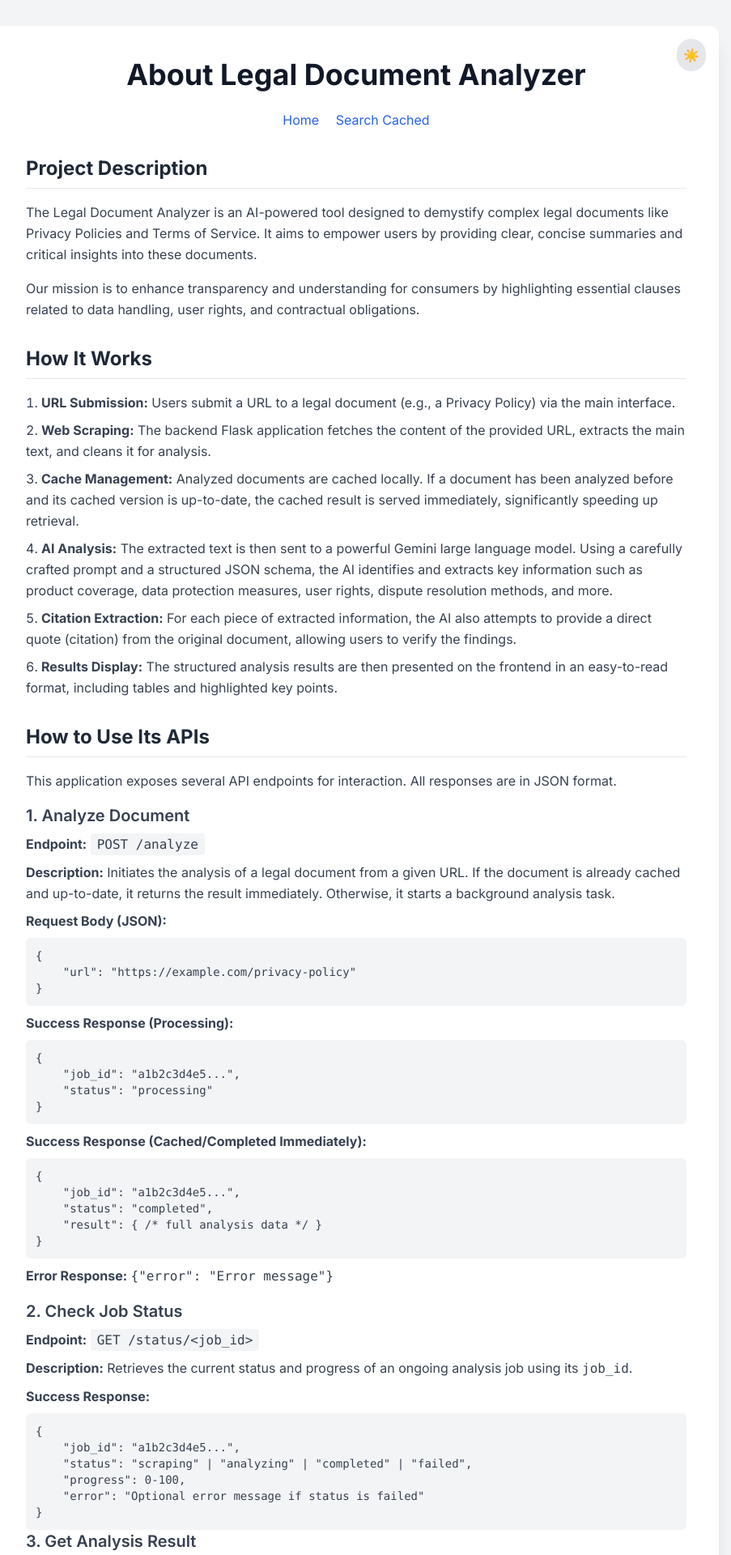
After one commit to patlerds/TOSCheck-Transfer-Students, a Flask app: page /about in a window 1280 px wide. The commit adds this page. Shown: the top 1920 px of the page at 81% size, without its empty margins (200-1103 px from the left). Run offline with Flask 3, Linux system fonts and the light colour scheme; some libraries are stand-ins or nearby versions.

Commit message:
Add search and about pages with API and UI integration
Introduces /search and /about routes with corresponding templates for searching cached analyses and displaying project information. Adds a /search_cached API endpoint for searching cached analysis results by URL or title. Updates the index page navigation, improves code structure, and increments the app version.

```diff
--- a/app.py
+++ b/app.py
@@ -29,7 +29,7 @@ os.makedirs(CACHE_DIR, exist_ok=True) # Ensure cache directory exists
 VERSION_FILE = 'version.txt'
 # Increment version for new data structure
 # Updated version to reflect new comprehensive analysis schema + raw text in cache
-CURRENT_APP_VERSION = "1.0.1.1"
+CURRENT_APP_VERSION = "1.0.1.2"
 
 # --- End Versioning Configuration ---
 
@@ -489,12 +489,14 @@ def analyze_document_task(url_hash, url):
             if len(document_text) > MAX_TEXT_LENGTH:
                 document_text = document_text[:MAX_TEXT_LENGTH] + "\n... (document truncated)"
 
-        # Read the raw text for citation checking later
+        # Read the raw text for citation later (this is the potentially truncated text for LLM)
         # Always write raw.txt, even if it contains an error message or is small
         with open(raw_text_file_path, 'w', encoding='utf-8') as f:
             f.write(document_text)
 
-        # Store the full extracted text for citation validation
+        # Store the full extracted text for citation validation (this should be the non-truncated one ideally,
+        # but for consistency with what was passed to LLM, we use the potentially truncated one here).
+        # A more robust solution might store both original and truncated.
         document_raw_text_content = document_text
 
 
@@ -576,67 +578,22 @@ def analyze_document_task(url_hash, url):
             job_statuses[url_hash]["error"] = final_error_message
 
 
-
-# App stuff
-
 @app.route('/')
 def index():
-    """
-    Renders the main frontend HTML page or returns JSON if 'format=json' is in query params.
-    """
-    if request.args.get('format') == 'json':
-        url = request.args.get('url')
-        if not url:
-            return jsonify({"error": "URL parameter is required when format=json."}), 400
+    """Renders the main frontend HTML page."""
+    return render_template('index.html', app_version=CURRENT_APP_VERSION)
 
-        # Basic URL validation
-        if not url.startswith('http://') and not url.startswith('https://'):
-            return jsonify({"error": "Invalid URL format. Must start with http:// or https://."}), 400
+# New route for the search page
+@app.route('/search')
+def search_page():
+    """Renders the search cached websites HTML page."""
+    return render_template('search.html', app_version=CURRENT_APP_VERSION)
 
-        # SSRF Prevention: Validate URL safety before proceeding
-        if not is_safe_url(url):
-            return jsonify({"error": "Provided URL is not allowed. Potential security risk."}), 403
-
-        url_hash = hashlib.sha256(url.encode('utf-8')).hexdigest()
-        cache_dir_path = os.path.join(CACHE_DIR, url_hash)
-        cache_file_path = os.path.join(cache_dir_path, 'analysis.json')
-
-        cached_analysis = None
-        should_reanalyze = False
-
-        if os.path.exists(cache_file_path):
-            try:
-                with open(cache_file_path, 'r', encoding='utf-8') as f:
-                    cached_analysis = json.load(f)
-
-                cached_version_str = cached_analysis.get('version', '0.0.0')
-                if parse_version(cached_version_str) < parse_version(CURRENT_APP_VERSION):
-                    print(f"Cached version {cached_version_str} is older than current version {CURRENT_APP_VERSION} for {url}. Initiating re-analysis.")
-                    should_reanalyze = True
-                # If cache is fresh, cached_analysis is already loaded and should_reanalyze is false
-
-            except json.JSONDecodeError as e:
-                print(f"Error reading cached JSON for {url_hash}: {e}. Cache might be corrupted. Initiating re-analysis.")
-                should_reanalyze = True # Corrupted cache, treat as if it doesn't exist
-            except Exception as e:
-                print(f"An unexpected error occurred during cache lookup for {url_hash}: {e}. Initiating re-analysis.")
-                should_reanalyze = True # Other cache error, treat as if it doesn't exist
-        else:
-            print(f"Analysis not found in cache for {url}. Initiating new analysis.")
-            should_reanalyze = True # No cache, so initiate analysis
-
-        if should_reanalyze:
-            # If not cached, or cache was old/corrupted, start a background task
-            print(f"Starting new analysis for {url} (Job ID: {url_hash}) from /?format=json request.")
-            job_statuses[url_hash] = {"status": "started", "progress": 0}
-            executor.submit(analyze_document_task, url_hash, url) # Run task in a separate thread
-            return jsonify({"job_id": url_hash, "status": "processing", "message": "Analysis initiated. Please use /status/<job_id> and /result/<job_id> to track progress and retrieve results."}), 202
-        else:
-            # Cache is fresh and valid, return it
-            return jsonify(cached_analysis)
-    else:
-        # Render HTML page as usual
-        return render_template('index.html', app_version=CURRENT_APP_VERSION)
+# New route for the about page
+@app.route('/about')
+def about_page():
+    """Renders the about HTML page."""
+    return render_template('about.html', app_version=CURRENT_APP_VERSION)
 
 @app.route('/analyze', methods=['POST'])
 def analyze_url():
@@ -770,6 +727,40 @@ def get_recent_analyses():
 
     return jsonify(recent_items)
 
+@app.route('/search_cached', methods=['GET'])
+def search_cached():
+    """
+    Searches through cached analysis results by URL or title.
+    """
+    query = request.args.get('query', '').lower()
+    results = []
+
+    for entry_name in os.listdir(CACHE_DIR):
+        entry_path = os.path.join(CACHE_DIR, entry_name)
+        analysis_file = os.path.join(entry_path, 'analysis.json')
+
+        if os.path.isdir(entry_path) and os.path.exists(analysis_file):
+            try:
+                with open(analysis_file, 'r', encoding='utf-8') as f:
+                    data = json.load(f)
+                    url = data.get('url', '').lower()
+                    title = data.get('title', '').lower()
+
+                    if query in url or query in title:
+                        results.append({
+                            "url": data.get('url'),
+                            "title": data.get('title', 'Untitled Document'),
+                            "timestamp": data.get('timestamp')
+                        })
+            except json.JSONDecodeError:
+                print(f"Warning: Corrupted JSON cache file found during search: {analysis_file}")
+            except Exception as e:
+                print(f"Error reading cache entry during search {analysis_file}: {e}")
+
+    # Sort results by most recent first
+    results.sort(key=lambda x: x.get('timestamp', 0), reverse=True)
+    return jsonify(results)
+
 
 if __name__ == '__main__':
     # For local development, you can run: python app.py
--- /dev/null
+++ b/templates/about.html
@@ -0,0 +1,252 @@
+<!DOCTYPE html>
+<html lang="en">
+<head>
+    <meta charset="UTF-8">
+    <meta name="viewport" content="width=device-width, initial-scale=1.0">
+    <title>About Legal Document Analyzer</title>
+    <script src="https://cdn.tailwindcss.com"></script>
+    <link href="https://fonts.googleapis.com/css2?family=Inter:wght@400;600;700&display=swap" rel="stylesheet">
+    <style>
+        /* Your existing styles from index.html (copy or link) */
+        body {
+            font-family: 'Inter', sans-serif;
+            background-color: #f3f4f6;
+            color: #374151;
+            transition: background-color 0.3s ease, color 0.3s ease;
+        }
+        html.dark body {
+            background-color: #1a202c;
+            color: #e2e8f0;
+        }
+        html.dark .bg-white { background-color: #2d3748; }
+        html.dark .shadow-xl { box-shadow: 0 20px 25px -5px rgba(0, 0, 0, 0.4), 0 10px 10px -5px rgba(0, 0, 0, 0.3); }
+        html.dark .border-gray-300 { border-color: #4a5568; }
+        html.dark .text-gray-900 { color: #e2e8f0; }
+        html.dark .text-gray-600 { color: #a0aec0; }
+        html.dark .text-gray-700 { color: #cbd5e0; }
+        html.dark .text-gray-800 { color: #e2e8f0; }
+        html.dark .bg-gray-50 { background-color: #2c313a; }
+        html.dark .border-b { border-bottom-color: #4a5568; }
+        html.dark .bg-white.p-4.rounded-md { background-color: #2d3748; }
+        html.dark .bg-gray-100 { background-color: #4a5568; }
+        html.dark .border-gray-200 { border-color: #4a5568; }
+        html.dark .text-gray-500 { color: #a0aec0; }
+        html.dark .bg-blue-50 { background-color: #3182ce; color: #ffffff; }
+        html.dark .hover\:bg-blue-100:hover { background-color: #2b6cb0; }
+        /* Custom scrollbar */
+        ::-webkit-scrollbar { width: 8px; height: 8px; }
+        ::-webkit-scrollbar-track { background: #e0e0e0; border-radius: 10px; }
+        html.dark ::-webkit-scrollbar-track { background: #374151; }
+        ::-webkit-scrollbar-thumb { background: #a0a0a0; border-radius: 10px; }
+        html.dark ::-webkit-scrollbar-thumb { background: #5a6b84; }
+        ::-webkit-scrollbar-thumb:hover { background: #7a7a7a; }
+        html.dark ::-webkit-scrollbar-thumb:hover { background: #718096; }
+    </style>
+</head>
+<body class="min-h-screen flex flex-col items-center py-8 px-4 sm:px-6 lg:px-8">
+    <div class="max-w-4xl w-full bg-white shadow-xl rounded-xl p-6 sm:p-8 lg:p-10 relative">
+        <!-- Theme Toggle Button -->
+        <button id="themeToggle"
+            class="absolute top-4 right-4 p-2 rounded-full bg-gray-200 dark:bg-gray-700 text-gray-800 dark:text-gray-200 hover:bg-gray-300 dark:hover:bg-gray-600 transition duration-150 ease-in-out focus:outline-none focus:ring-2 focus:ring-blue-500 focus:ring-offset-2">
+            <span id="themeIcon">☀️</span>
+        </button>
+
+        <a href="/"
+            class="block text-center no-underline text-gray-900 hover:text-blue-700 dark:text-gray-100 dark:hover:text-blue-500 transition duration-150 ease-in-out">
+            <h1 class="text-3xl sm:text-4xl font-bold mb-6">About Legal Document Analyzer</h1>
+        </a>
+        <nav class="mb-8 text-center">
+            <a href="/" class="text-blue-600 hover:underline dark:text-blue-400 mr-4">Home</a>
+            <a href="/search" class="text-blue-600 hover:underline dark:text-blue-400">Search Cached</a>
+        </nav>
+
+        <div class="text-gray-700 dark:text-gray-300 leading-relaxed space-y-8">
+            <!-- Project Description -->
+            <section>
+                <h2 class="text-2xl font-bold text-gray-800 dark:text-gray-100 mb-4 border-b pb-2 dark:border-gray-600">
+                    Project Description
+                </h2>
+                <p class="mb-4">
+                    The Legal Document Analyzer is an AI-powered tool designed to demystify complex legal documents like Privacy Policies and Terms of Service. It aims to empower users by providing clear, concise summaries and critical insights into these documents.
+                </p>
+                <p>
+                    Our mission is to enhance transparency and understanding for consumers by highlighting essential clauses related to data handling, user rights, and contractual obligations.
+                </p>
+            </section>
+
+            <!-- How the Project Works -->
+            <section>
+                <h2 class="text-2xl font-bold text-gray-800 dark:text-gray-100 mb-4 border-b pb-2 dark:border-gray-600">
+                    How It Works
+                </h2>
+                <ol class="list-decimal list-inside space-y-2">
+                    <li>
+                        <strong>URL Submission:</strong> Users submit a URL to a legal document (e.g., a Privacy Policy) via the main interface.
+                    </li>
+                    <li>
+                        <strong>Web Scraping:</strong> The backend Flask application fetches the content of the provided URL, extracts the main text, and cleans it for analysis.
+                    </li>
+                    <li>
+                        <strong>Cache Management:</strong> Analyzed documents are cached locally. If a document has been analyzed before and its cached version is up-to-date, the cached result is served immediately, significantly speeding up retrieval.
+                    </li>
+                    <li>
+                        <strong>AI Analysis:</strong> The extracted text is then sent to a powerful Gemini large language model. Using a carefully crafted prompt and a structured JSON schema, the AI identifies and extracts key information such as product coverage, data protection measures, user rights, dispute resolution methods, and more.
+                    </li>
+                    <li>
+                        <strong>Citation Extraction:</strong> For each piece of extracted information, the AI also attempts to provide a direct quote (citation) from the original document, allowing users to verify the findings.
+                    </li>
+                    <li>
+                        <strong>Results Display:</strong> The structured analysis results are then presented on the frontend in an easy-to-read format, including tables and highlighted key points.
+                    </li>
+                </ol>
+            </section>
+
+            <!-- How to Use Its APIs -->
+            <section>
+                <h2 class="text-2xl font-bold text-gray-800 dark:text-gray-100 mb-4 border-b pb-2 dark:border-gray-600">
+                    How to Use Its APIs
+                </h2>
+                <p class="mb-4">
+                    This application exposes several API endpoints for interaction. All responses are in JSON format.
+                </p>
+
+                <h3 class="text-xl font-semibold text-gray-700 dark:text-gray-300 mb-2">1. Analyze Document</h3>
+                <p class="mb-2"><strong>Endpoint:</strong> <code class="bg-gray-100 dark:bg-gray-700 px-2 py-1 rounded">POST /analyze</code></p>
+                <p class="mb-2"><strong>Description:</strong> Initiates the analysis of a legal document from a given URL. If the document is already cached and up-to-date, it returns the result immediately. Otherwise, it starts a background analysis task.</p>
+                <p class="mb-2"><strong>Request Body (JSON):</strong></p>
+                <pre class="bg-gray-100 dark:bg-gray-700 p-3 rounded-md text-sm whitespace-pre-wrap"><code>{
+    "url": "https://example.com/privacy-policy"
+}</code></pre>
+                <p class="mb-2 mt-2"><strong>Success Response (Processing):</strong></p>
+                <pre class="bg-gray-100 dark:bg-gray-700 p-3 rounded-md text-sm whitespace-pre-wrap"><code>{
+    "job_id": "a1b2c3d4e5...",
+    "status": "processing"
+}</code></pre>
+                <p class="mb-2 mt-2"><strong>Success Response (Cached/Completed Immediately):</strong></p>
+                <pre class="bg-gray-100 dark:bg-gray-700 p-3 rounded-md text-sm whitespace-pre-wrap"><code>{
+    "job_id": "a1b2c3d4e5...",
+    "status": "completed",
+    "result": { /* full analysis data */ }
+}</code></pre>
+                <p class="mb-4 mt-2"><strong>Error Response:</strong> <code>{"error": "Error message"}</code></p>
+
+                <h3 class="text-xl font-semibold text-gray-700 dark:text-gray-300 mb-2">2. Check Job Status</h3>
+                <p class="mb-2"><strong>Endpoint:</strong> <code class="bg-gray-100 dark:bg-gray-700 px-2 py-1 rounded">GET /status/&lt;job_id&gt;</code></p>
+                <p class="mb-2"><strong>Description:</strong> Retrieves the current status and progress of an ongoing analysis job using its <code>job_id</code>.</p>
+                <p class="mb-2 mt-2"><strong>Success Response:</strong></p>
+                <pre class="bg-gray-100 dark:bg-gray-700 p-3 rounded-md text-sm whitespace-pre-wrap"><code>{
+    "job_id": "a1b2c3d4e5...",
+    "status": "scraping" | "analyzing" | "completed" | "failed",
+    "progress": 0-100,
+    "error": "Optional error message if status is failed"
+}</code></pre>
+
+                <h3 class="text-xl font-semibold text-gray-700 dark:text-gray-300 mb-2">3. Get Analysis Result</h3>
+                <p class="mb-2"><strong>Endpoint:</strong> <code class="bg-gray-100 dark:bg-gray-700 px-2 py-1 rounded">GET /result/&lt;job_id&gt;</code></p>
+                <p class="mb-2"><strong>Description:</strong> Fetches the complete analysis result for a given <code>job_id</code> once the analysis is completed.</p>
+                <p class="mb-2 mt-2"><strong>Success Response:</strong></p>
+                <pre class="bg-gray-100 dark:bg-gray-700 p-3 rounded-md text-sm whitespace-pre-wrap"><code>{
+    "version": "1.0.1.1",
+    "url": "https://example.com/privacy-policy",
+    "title": "Example Privacy Policy",
+    "full_analysis": { /* detailed structured AI analysis */ },
+    "document_raw_text": "Full text of the analyzed document...",
+    "timestamp": 1678886400.0
+}</code></pre>
+                <p class="mb-4 mt-2"><strong>Error Response (if not completed or failed):</strong> <code>{"status": "processing", "message": "Analysis is still in progress."}</code></p>
+
+
+                <h3 class="text-xl font-semibold text-gray-700 dark:text-gray-300 mb-2">4. Get Recent Analyses</h3>
+                <p class="mb-2"><strong>Endpoint:</strong> <code class="bg-gray-100 dark:bg-gray-700 px-2 py-1 rounded">GET /recent_analyses</code></p>
+                <p class="mb-2"><strong>Description:</strong> Returns a list of the 5 most recently analyzed documents from the cache, including their URL and title.</p>
+                <p class="mb-2 mt-2"><strong>Success Response:</strong></p>
+                <pre class="bg-gray-100 dark:bg-gray-700 p-3 rounded-md text-sm whitespace-pre-wrap"><code>[
+    {
+        "url": "https://example.com/recent-policy-1",
+        "title": "Recent Policy One",
+        "timestamp": 1678886400.0
+    },
+    {
+        "url": "https://example.com/recent-policy-2",
+        "title": "Recent Policy Two",
+        "timestamp": 1678886300.0
+    }
+]</code></pre>
+
+                <h3 class="text-xl font-semibold text-gray-700 dark:text-gray-300 mb-2">5. Search Cached Documents</h3>
+                <p class="mb-2"><strong>Endpoint:</strong> <code class="bg-gray-100 dark:bg-gray-700 px-2 py-1 rounded">GET /search_cached?query=&lt;your_query&gt;</code></p>
+                <p class="mb-2"><strong>Description:</strong> Searches through cached analysis results by matching the query against URLs or titles. Case-insensitive.</p>
+                <p class="mb-2 mt-2"><strong>Success Response:</strong></p>
+                <pre class="bg-gray-100 dark:bg-gray-700 p-3 rounded-md text-sm whitespace-pre-wrap"><code>[
+    {
+        "url": "https://example.com/search-result-1",
+        "title": "Search Result One",
+        "timestamp": 1678886400.0
+    },
+    {
+        "url": "https://example.com/another-matching-doc",
+        "title": "Another Document",
+        "timestamp": 1678886200.0
+    }
+]</code></pre>
+            </section>
+        </div>
+
+        <div class="text-center text-gray-500 dark:text-gray-400 text-sm mt-8 border-t pt-4 dark:border-gray-600">
+            <p>App Version: {{ app_version }}</p>
+            <p class="mt-2">Disclaimer: The analysis provided by this AI is for informational purposes only and does not constitute legal advice. Always consult with a legal professional for specific legal guidance.</p>
+        </div>
+    </div>
+
+    <script>
+        // Theme management functions (copy from index.html)
+        function setCookie(name, value, days) {
+            let expires = "";
+            if (days) {
+                const date = new Date();
+                date.setTime(date.getTime() + (days * 24 * 60 * 60 * 1000));
+                expires = "; expires=" + date.toUTCString();
+            }
+            document.cookie = name + "=" + (value || "") + expires + "; path=/; SameSite=Lax";
+        }
+
+        function getCookie(name) {
+            const nameEQ = name + "=";
+            const ca = document.cookie.split(';');
+            for (let i = 0; i < ca.length; i++) {
+                let c = ca[i];
+                while (c.charAt(0) === ' ') c = c.substring(1, c.length);
+                if (c.indexOf(nameEQ) === 0) return c.substring(nameEQ.length, c.length);
+            }
+            return null;
+        }
+
+        function applyTheme(theme) {
+            if (theme === 'dark') {
+                document.documentElement.classList.add('dark');
+                document.getElementById('themeIcon').textContent = '🌙';
+            } else {
+                document.documentElement.classList.remove('dark');
+                document.getElementById('themeIcon').textContent = '☀️';
+            }
+            setCookie('theme', theme, 30);
+        }
+
+        document.addEventListener('DOMContentLoaded', () => {
+            const savedTheme = getCookie('theme');
+            if (savedTheme) {
+                applyTheme(savedTheme);
+            } else if (window.matchMedia && window.matchMedia('(prefers-color-scheme: dark)').matches) {
+                applyTheme('dark');
+            } else {
+                applyTheme('light');
+            }
+        });
+
+        document.getElementById('themeToggle').addEventListener('click', () => {
+            const currentTheme = document.documentElement.classList.contains('dark') ? 'dark' : 'light';
+            applyTheme(currentTheme === 'light' ? 'dark' : 'light');
+        });
+    </script>
+</body>
+</html>
```
Also changed, not shown: templates/index.html (+26 -22 lines), templates/search.html (added, +205 -0 lines).
